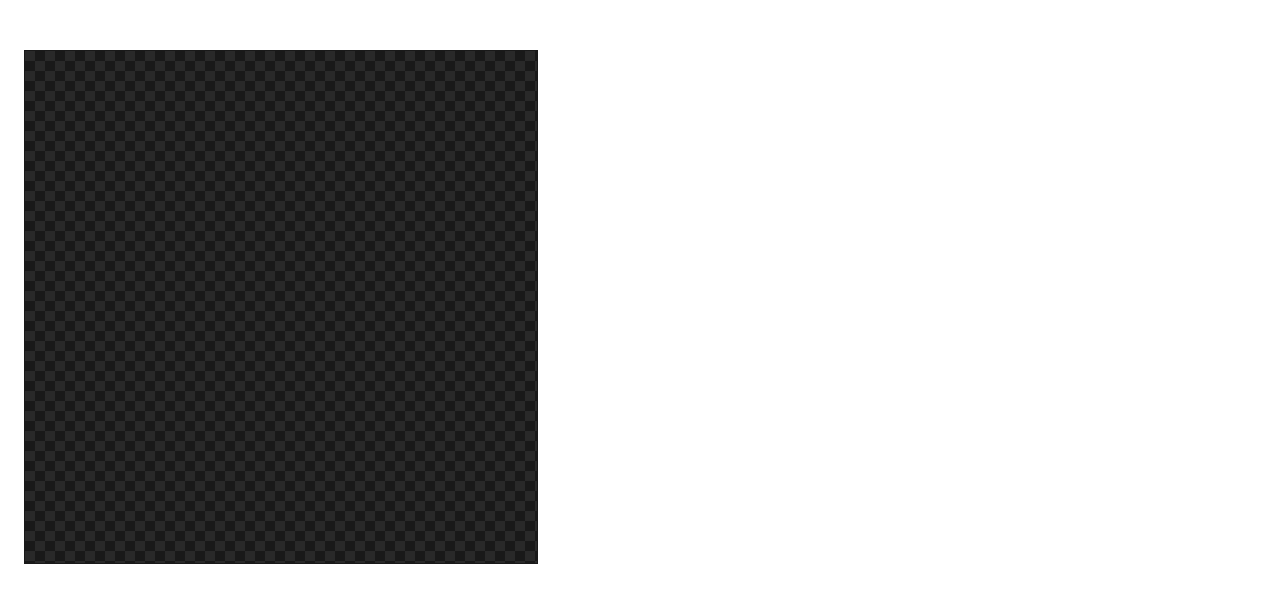
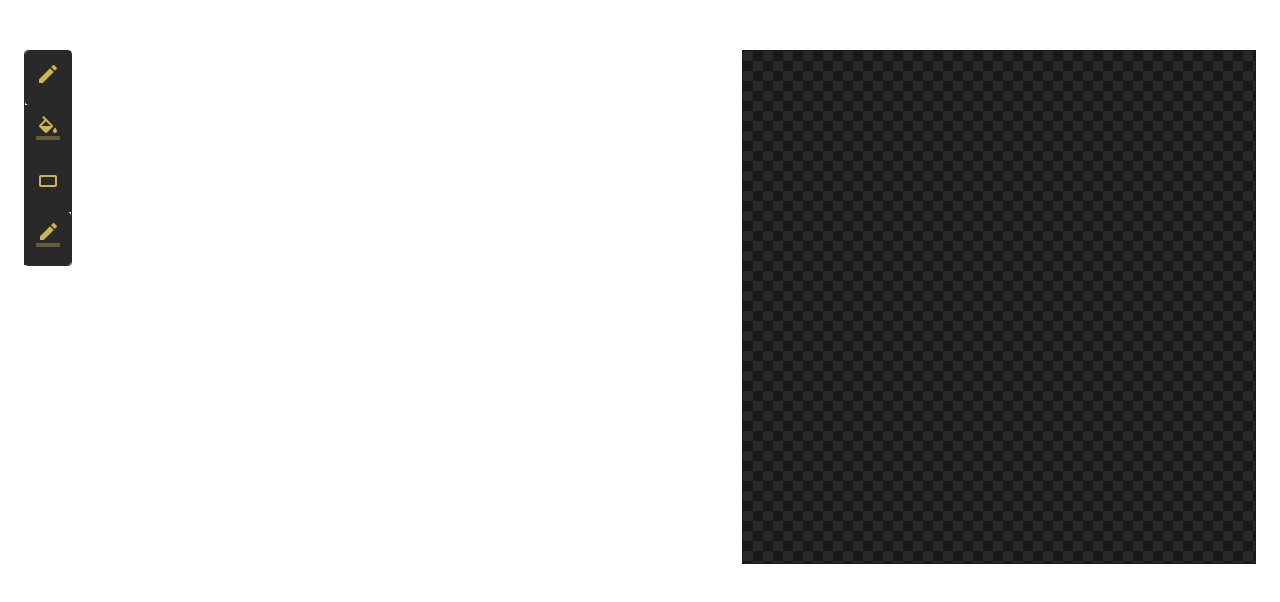
Before and after one commit to tanyashulha/examples, a React (Create React App) app in the folder simple-piskel-clone/: page / in a window 1280 px wide. Shown: the top 602 px of the page. Built offline with nearby package versions, Linux system fonts and the light colour scheme.

Commit message:
feat: add tools

```diff
--- a/simple-piskel-clone/src/App.js
+++ b/simple-piskel-clone/src/App.js
@@ -1,6 +1,7 @@
 import React, { Component } from 'react';
 import Grid from '@material-ui/core/Grid';
 import Container from '@material-ui/core/Container';
+import ToolSelectionGroup from './containers/ToolSelectionGroup/';
 import MainFrame from './containers/MainFrame/';
 
 class App extends Component {
@@ -8,6 +9,9 @@
     return (
       <Container>
         <Grid container direction="row" alignItems="flex-start" justify="space-between" item xs={12}>
+        <Grid item>
+          <ToolSelectionGroup />
+        </Grid>
           <MainFrame />
         </Grid>
       </Container>
--- /dev/null
+++ b/simple-piskel-clone/src/actions/tools.js
@@ -0,0 +1,6 @@
+import actionTypes from './types';
+
+export const setActiveTool = tool => ({
+  type: actionTypes.SET_ACTIVE_TOOL,
+  tool
+});
--- /dev/null
+++ b/simple-piskel-clone/src/components/Tools/index.js
@@ -0,0 +1,43 @@
+import React from 'react';
+import Grid from '@material-ui/core/Grid';
+import { makeStyles } from '@material-ui/styles';
+import ToggleButtonGroup from '@material-ui/lab/ToggleButtonGroup';
+import ToggleButton from '@material-ui/lab/ToggleButton';
+
+const useStyles = makeStyles({
+  toggleButtonGroup: {
+    flexDirection: 'column',
+    border: '1px solid #292929',
+  },
+  toggleButton: {
+    border: 'none',
+    backgroundColor: '#292929',
+  },
+  buttonIcon: {
+   color: '#cbb74d',
+  }
+});
+
+export default function Tools({activeTool, tools, handleToolChange}) {
+  const classes = useStyles();
+
+  tools = tools.map((tool, key) => {
+    const { title, value, icon } = tool;
+
+    return (
+      <ToggleButton title={title} key={key} className={classes.toggleButton} value={value}>
+          <span className={classes.buttonIcon}>{icon}</span>
+      </ToggleButton>
+    )
+  })
+
+  return (
+    <Grid container direction="column" item xs={2}>
+      <Grid item>
+        <ToggleButtonGroup value={activeTool} className={classes.toggleButtonGroup} exclusive onChange={(e, value) => handleToolChange(value)}>
+            {tools}
+        </ToggleButtonGroup>
+      </Grid>
+    </Grid>
+  );
+}
--- a/simple-piskel-clone/src/containers/MainFrame/index.js
+++ b/simple-piskel-clone/src/containers/MainFrame/index.js
@@ -1,19 +1,17 @@
+
 import React, { Component } from 'react';
 import Canvas from '../../components/Canvas/';
 
 class MainFrame extends Component {
-  constructor(props) {
-    super(props);
-    this.ref = React.createRef();
-  }
-
   render() {
     return (
       <Canvas
         ref={this.ref}
+        size={this.props.size}
       />
     );
   }
 }
 
+
 export default MainFrame;
--- /dev/null
+++ b/simple-piskel-clone/src/containers/ToolSelectionGroup/index.js
@@ -0,0 +1,35 @@
+import React from 'react';
+import Tools from '../../components/Tools';
+import Create from '@material-ui/icons/Create';
+import BorderColor from '@material-ui/icons/BorderColor';
+import Crop169Icon from '@material-ui/icons/Crop169';
+import FormatColorFill from '@material-ui/icons/FormatColorFill';
+
+const tools = [
+  {
+    title: "Pen",
+    value: "pencil",
+    icon: <Create />
+  },
+  {
+    title: "Paint Bucket",
+    value: "fill",
+    icon: <FormatColorFill />
+  },
+  {
+    title: "Eraser",
+    value: "rubber",
+    icon: <Crop169Icon />
+  },
+  {
+    title: "Stroke",
+    value: "stroke",
+    icon: <BorderColor />
+  }
+];
+
+function ToolSelectionGroup(props) {
+  return <Tools {...props} tools={tools} />;
+}
+
+export default ToolSelectionGroup;
```
Also changed, not shown: simple-piskel-clone/src/actions/types.js (added, +12 -0 lines), simple-piskel-clone/src/components/Tool/index.js (added, +27 -0 lines).
